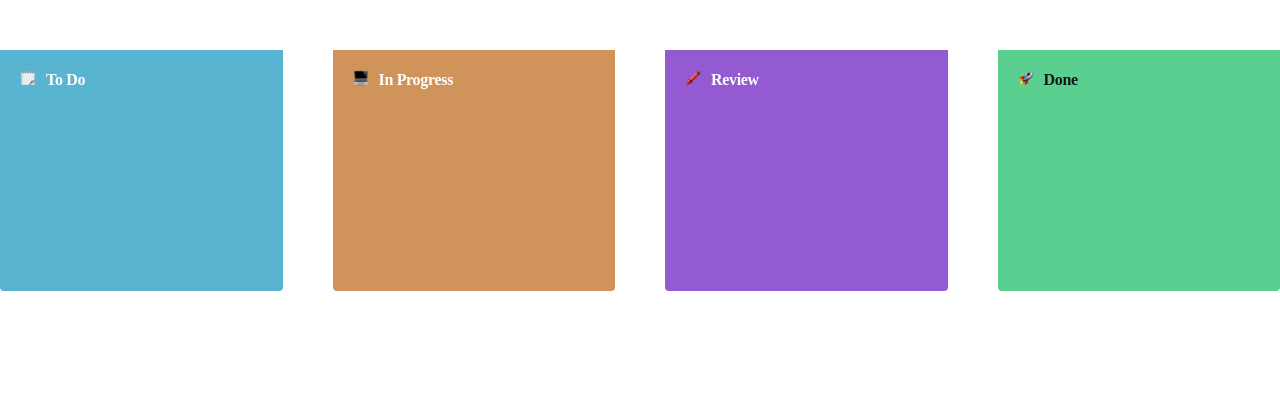
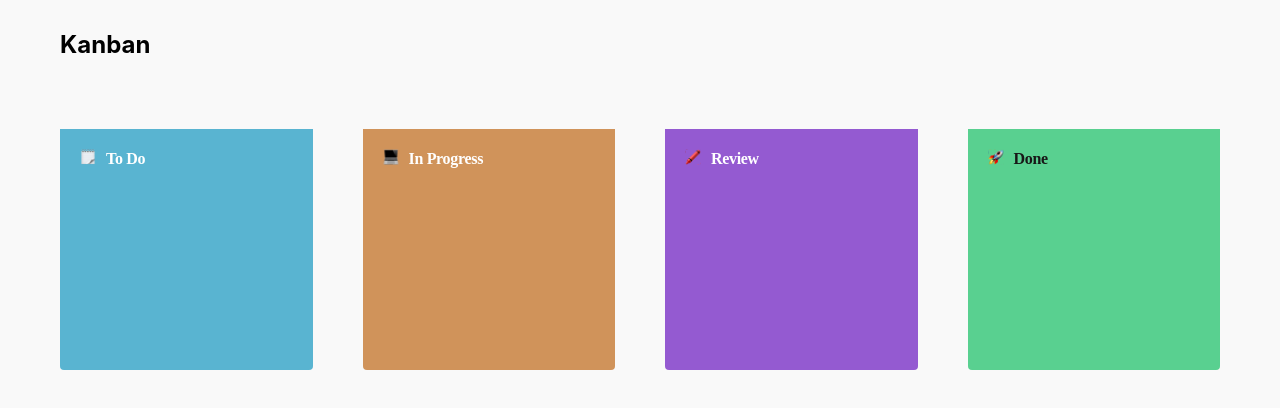
Before and after one commit to rfcosta85/kanban, a React (Create React App) app in the folder kanban/: page / in a window 1280 px wide. Shown: the top 408 px of the page. Built offline with nearby package versions, Linux system fonts and the light colour scheme.

Commit message:
Refactoring project

```diff
--- a/kanban/src/App.css
+++ b/kanban/src/App.css
@@ -1,4 +1,13 @@
+.container {
+  display: flex;
+  flex-direction: column;
+  justify-content: flex-start;
+}
 .App {
+  margin: 10px 60px;
+}
+
+.kanban-tasks {
   display: flex;
   justify-content: center;
   flex-direction: row;
--- a/kanban/src/App.js
+++ b/kanban/src/App.js
@@ -10,6 +10,11 @@ import imgFolderDone from './components/imgFolderDone/done.svg'
 function App() {
   return (
     <div className="App">
+      <section className="container">
+        <div className="kanban-title-box">
+          <h1 className="kanban-title">Kanban</h1>
+        </div>
+        <div className="kanban-tasks">
           <Tasks variant="blue">
             <Icons img={imgFolder}></Icons>
             <Title>To Do</Title>
@@ -27,6 +32,8 @@ function App() {
             <Title colorText="black">Done</Title>
           </Tasks>
         </div>
+      </section>
+    </div>
   )
 }
 
--- a/kanban/src/index.css
+++ b/kanban/src/index.css
@@ -5,6 +5,7 @@ body {
     sans-serif;
   -webkit-font-smoothing: antialiased;
   -moz-osx-font-smoothing: grayscale;
+  background-color: rgba(242, 242, 242, 0.4);
 }
 
 code {
```
Lines whose indentation alone changed are shown as unchanged.
